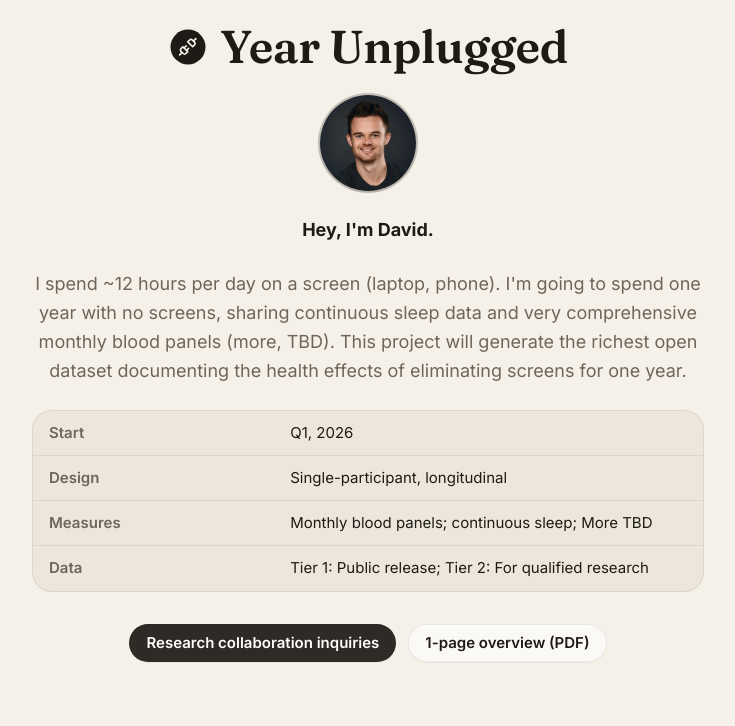
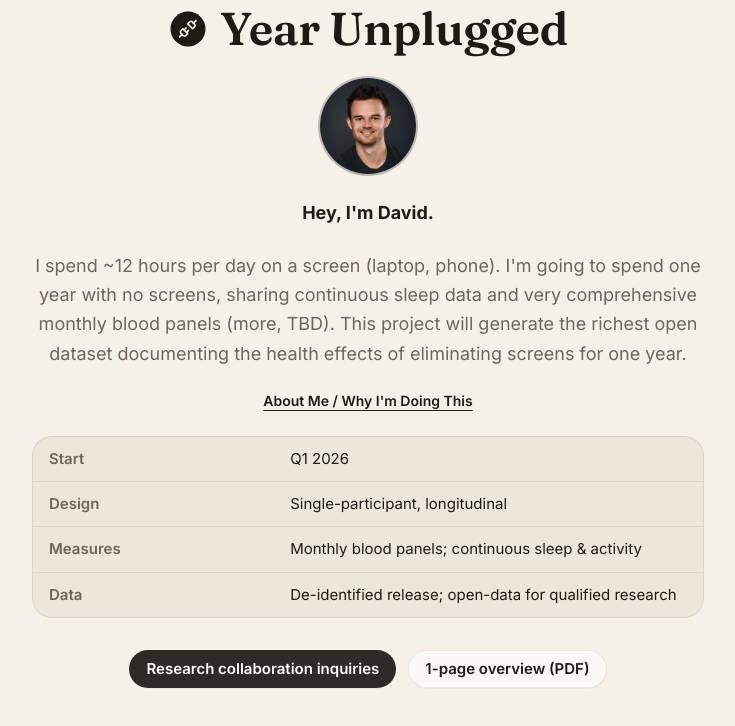
Before and after one commit to dvdaines/year-unplugged-dashboard, a Next.js app: page / in a window 1280 px wide. Shown: the top 726 px of the page, without its empty margins (272-1007 px from the left). Built offline with nearby package versions, Linux system fonts and the light colour scheme.

Commit message:
Update page.tsx

```diff
--- a/app/page.tsx
+++ b/app/page.tsx
@@ -2,7 +2,6 @@
 export default function Home() {
   return (
     <main className="min-h-dvh bg-cream text-ink antialiased">
-      {/* Added pb-24 for comfortable bottom spacing on short viewports */}
       <section className="flex min-h-dvh items-center justify-center px-6 pb-24">
         <div className="w-full max-w-2xl text-center">
 
@@ -38,31 +37,29 @@ export default function Home() {
             <strong className="text-ink">Hey, I&apos;m David.</strong>
           </div>
 
-          {/* Conversational one-liner with safe escaping */}
+          {/* Conversational one-liner */}
           <p className="text-base sm:text-lg leading-relaxed text-muted-ink">
             I spend ~12 hours per day on a screen (laptop, phone). I&apos;m going to spend one year with no screens, sharing continuous sleep data and very comprehensive monthly blood panels (more, TBD). This project will generate the richest open dataset documenting the health effects of eliminating screens for one year.
           </p>
+
+          {/* About Me link */}
+          <div className="mt-5">
+            <a
+              href="/about"
+              className="text-sm font-semibold text-ink underline underline-offset-4 hover:opacity-80 transition-opacity"
+            >
+              About Me / Why I&apos;m Doing This
+            </a>
+          </div>
 
           {/* Simple details table */}
           <div className="mt-6 flex justify-center">
             <table className="details-table">
               <tbody>
-                <tr>
-                  <th scope="row">Start</th>
-                  <td>Q1, 2026</td>
-                </tr>
-                <tr>
-                  <th scope="row">Design</th>
-                  <td>Single-participant, longitudinal</td>
-                </tr>
-                <tr>
-                  <th scope="row">Measures</th>
-                  <td>Monthly blood panels; continuous sleep; More TBD</td>
-                </tr>
-                <tr>
-                  <th scope="row">Data</th>
-                  <td>Tier 1: Public release; Tier 2: For qualified research</td>
-                </tr>
+                <tr><th scope="row">Start</th><td>Q1 2026</td></tr>
+                <tr><th scope="row">Design</th><td>Single-participant, longitudinal</td></tr>
+                <tr><th scope="row">Measures</th><td>Monthly blood panels; continuous sleep &amp; activity</td></tr>
+                <tr><th scope="row">Data</th><td>De-identified release; open-data for qualified research</td></tr>
               </tbody>
             </table>
           </div>
@@ -80,8 +77,8 @@ export default function Home() {
             </a>
           </div>
 
-          {/* Spacer to ensure breathing room even when centered on very tall screens */}
           <div className="h-6" />
+
         </div>
       </section>
     </main>
```
